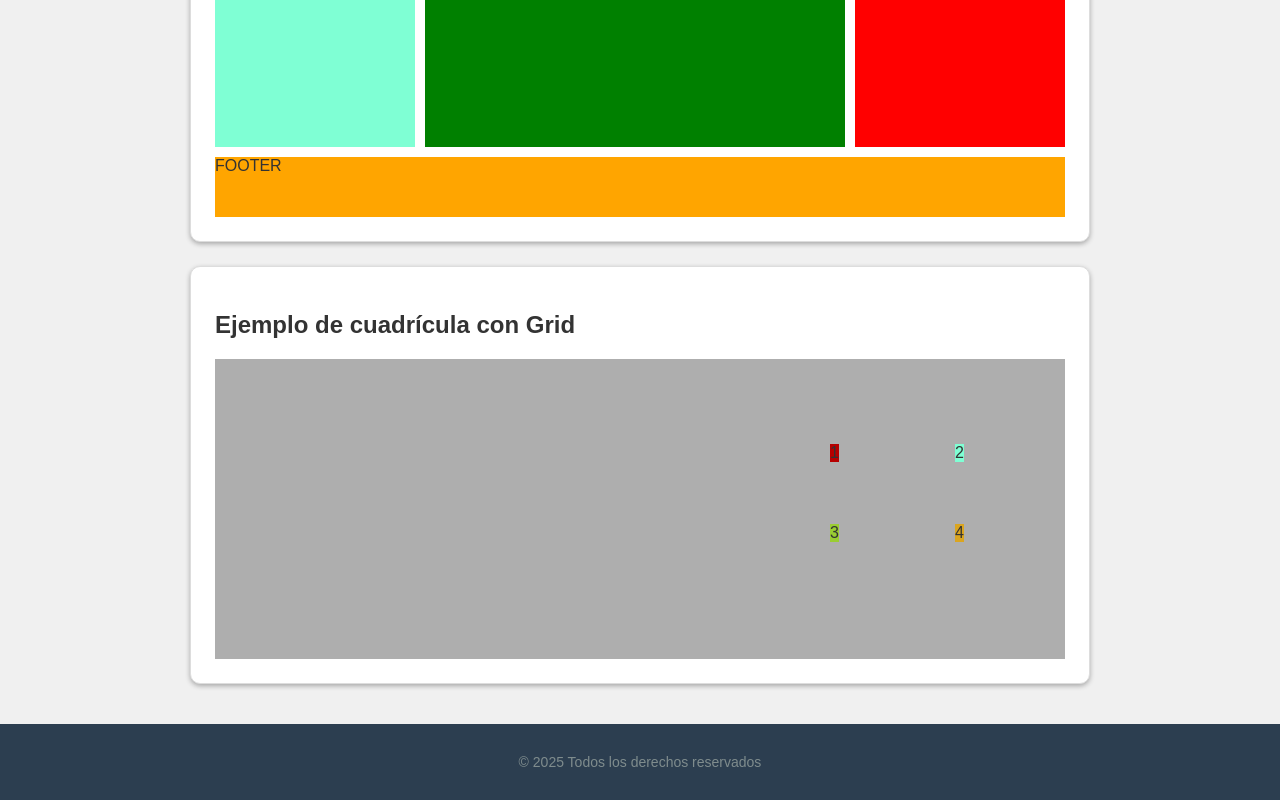
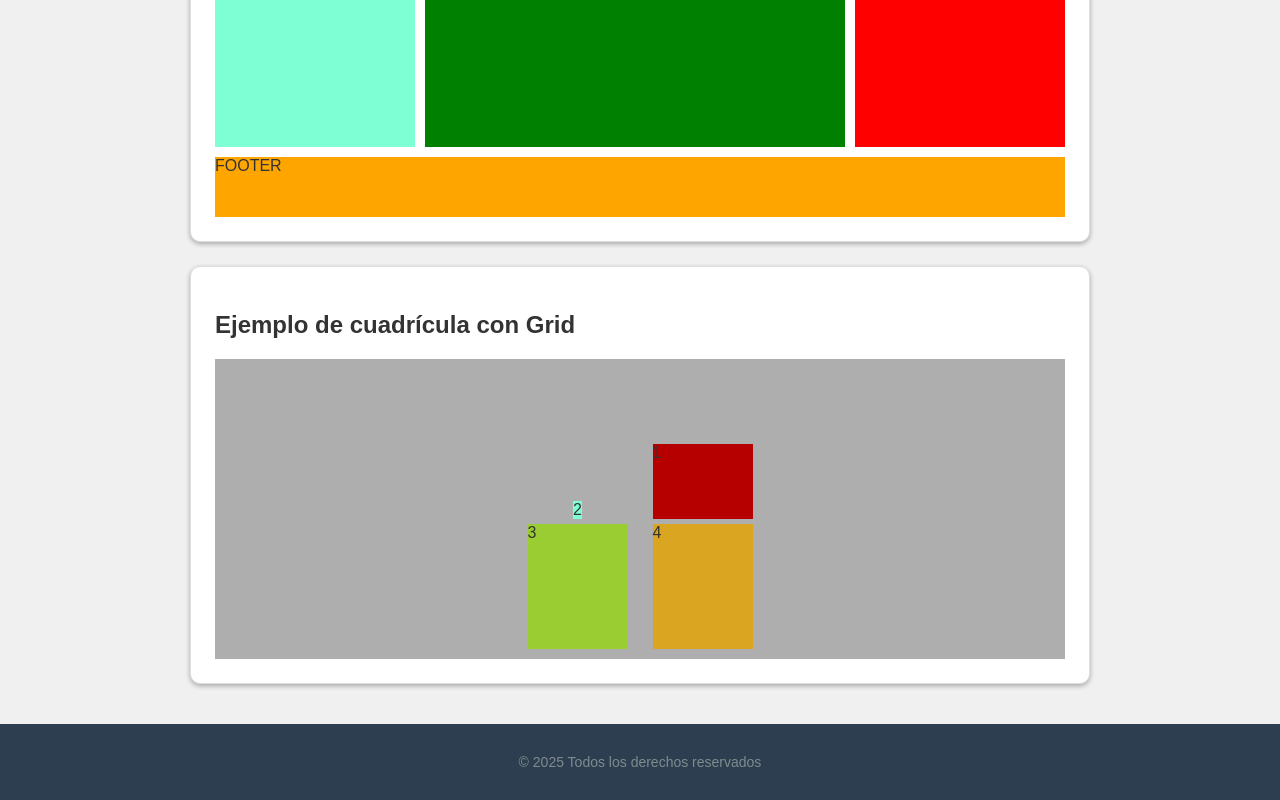
Before and after one commit to SergioSanchezMartin/lmsgi-1dam, a plain HTML site: page Unidad02/ejemplos de clase/gamezone/pages/tienda.html in a window 1280 px wide. Shown: the part 1284-2084 px from the top of the page. Drawn offline with Linux system fonts and the light colour scheme.

Commit message:
Grid: template-area, atajos place, order

```diff
--- a/Unidad02/ejemplos de clase/gamezone/estilos.css
+++ b/Unidad02/ejemplos de clase/gamezone/estilos.css
@@ -269,9 +269,9 @@ body {
     grid-template-rows: 100px 1fr 60px;
     gap: 10px;
     grid-template-areas:
-    "header header  header"
-    "nav    main    aside"
-    "footer footer  footer"
+    "header     header  header"
+    "nav        main    aside"
+    "footer     footer  footer"
 }
 
 .area-header {
@@ -319,12 +319,27 @@ body {
     padding: 10px;
 
     /* Alineacion dentro de cada celda */
-    justify-items: start;
-    align-items: start;
+    /* justify-items: start;
+    align-items: stretch; */
+    /* atajo place-items = align-items + justify-items */
+    place-items: stretch;
 
     /* Alineación de la cuadrícula respecto a su contenedor padre */
     justify-content: end;
     align-content: end;
+    /* Atajo place-content = align-content + justify-content */
+    place-content: end center;
+}
+
+.item-4 {
+    order: 1;
+}
+.item-2 {
+    /* justify-self: center;
+    align-self: end; */
+    /* Atajo place-self = align-self + justify-self */
+    place-self: end center;
+    order: -1;
 }
 
 .item-grid { background: indianred;}
--- a/Unidad02/ejemplos de clase/gamezone/pages/tienda.html
+++ b/Unidad02/ejemplos de clase/gamezone/pages/tienda.html
@@ -133,10 +133,10 @@
             <h2>Ejemplo de cuadrícula con Grid</h2>
 
             <div class="contenedor-grid">
-                <div class="item-grid">1</div>
-                <div class="item-grid">2</div>
-                <div class="item-grid">3</div>
-                <div class="item-grid">4</div>
+                <div class="item-grid item-1">1</div>
+                <div class="item-grid item-2">2</div>
+                <div class="item-grid item-3">3</div>
+                <div class="item-grid item-4">4</div>
                 <!-- <div class="item-grid">5</div>
                 <div class="item-grid">6</div>
                 <div class="item-grid">7</div>
```
